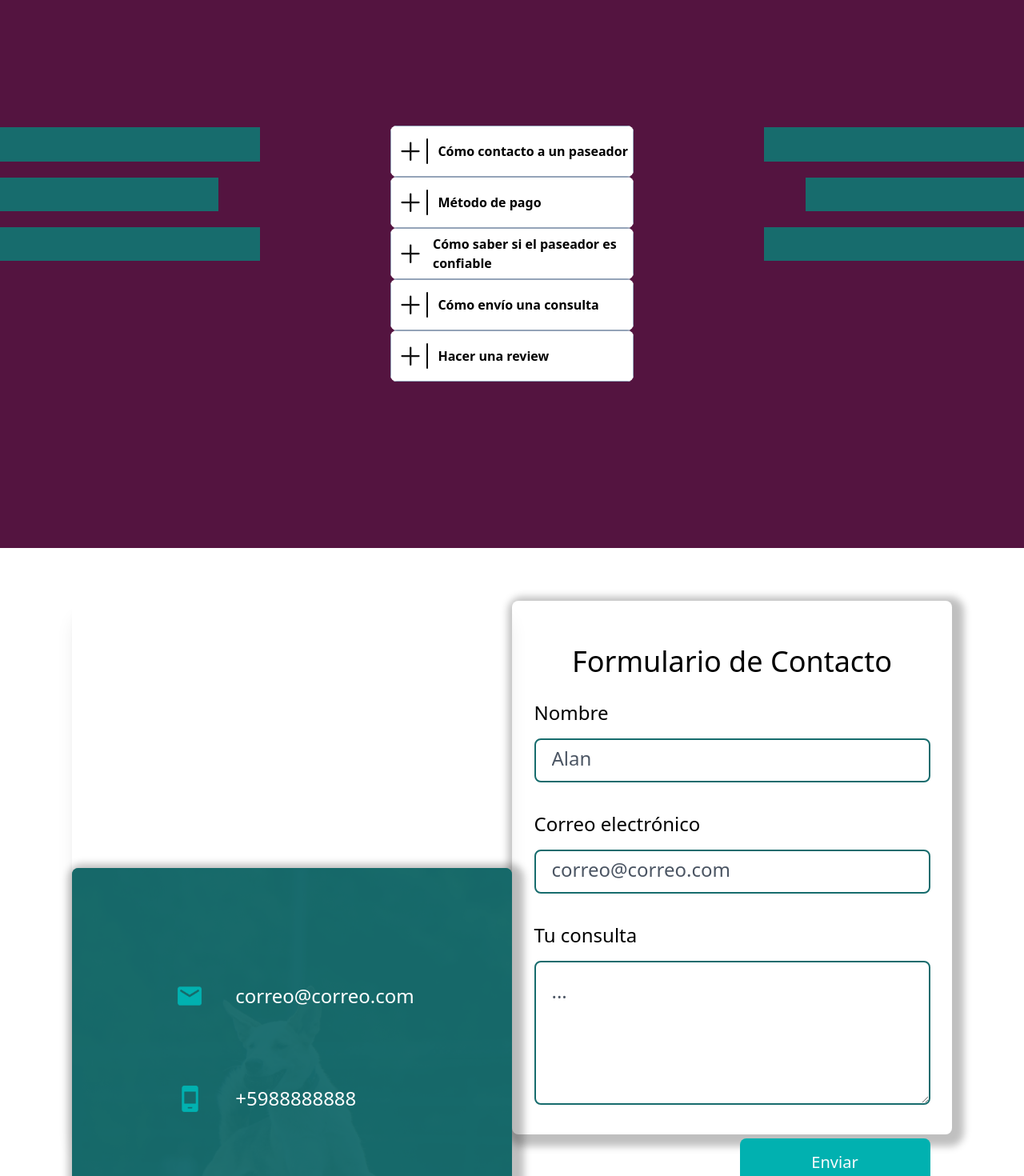
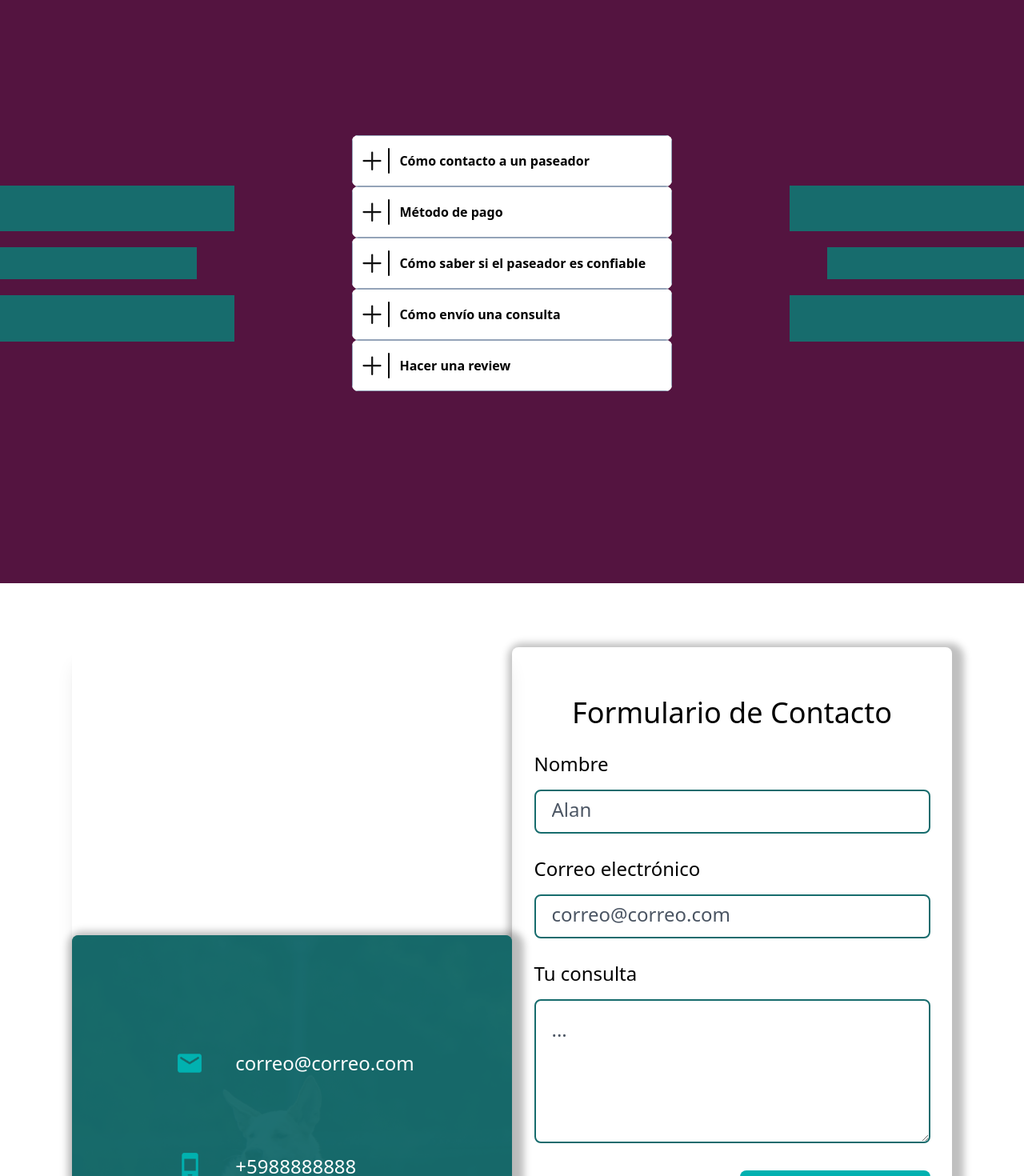
Before and after one commit to No-Country/s6-01-t-csharp, a React (Create React App) app in the folder ClientApp/: page / in a window 1280 px wide. Shown: the part 2500-3970 px from the top of the page at 80% size. Built offline with nearby package versions, Linux system fonts and the light colour scheme.

Commit message:
Optimizando responsive

```diff
--- a/ClientApp/src/components/ContactForm.jsx
+++ b/ClientApp/src/components/ContactForm.jsx
@@ -24,7 +24,7 @@ import React from 'react';
          }, 400);
        }}
      >
-       <Form className='w-[90%] flex flex-col pt-2 gap-2 xl:gap-4 2xl:gap-8'>
+       <Form className='w-[90%] flex flex-col pt-2 gap-2 2xl:gap-7'>
         <div>
           <label htmlFor="name" className='text-xl md:text-2xl  font-normal'>Nombre</label>
           <Field name="name" type="text" placeholder="Alan" className='w-full h-[55px] border-2 rounded-lg border-[#176C6D] placeholder-gray-600 placeholder:text-2xl placeholder:font-normal pl-5 mt-4'/>
--- a/ClientApp/src/components/Contacto.jsx
+++ b/ClientApp/src/components/Contacto.jsx
@@ -7,8 +7,8 @@ import ContactForm from './ContactForm'
 
 const Contacto = () => {
   return (
-    <div id='contacto' className='flex items-center justify-center bg-white min-h-screen md:h-screen'>
-        <div className='w-[100%] md:h-5/6 2xl:h-[900px] flex flex-col md:flex-row justify-center items-center'>
+    <div id='contacto' className='flex items-center justify-center bg-white min-h-screen md:min-h-screen'>
+        <div className='w-[100%] md:h-[720px] 2xl:h-[900px] flex flex-col md:flex-row justify-center items-center md:my-20'>
             <div className='w-[100%] md:w-[48%] lg:w-[550px] h-[550px] md:h-full justify-center content-center md:rounded-lg md:shadow-xl relative'>
                   <img src={imgcontacto} alt="background-img" className='absolute object-cover w-full h-full md:rounded-lg shadow-[5px_5px_10px_10px_rgba(0,0,0,0.25)]'/>
                 <div className='bg-[#176C6D] absolute w-full h-full opacity-80 md:rounded-lg'></div>
--- a/ClientApp/src/components/Faqs.jsx
+++ b/ClientApp/src/components/Faqs.jsx
@@ -33,13 +33,16 @@ function Faqs(){
 
     return(
         <>
-            <div id='faqs' className=" bg-[#541440] w-full h-full">
-                <div className=" bg-[#541440] w-full h-full py-52">
-                <div className='flex justify-between w-full'>
+            <div id='faqs' className=" bg-[#541440] w-full h-screen">
+                <div className=" bg-[#541440] w-full h-full flex items-center">
+                    <div className='flex items-center justify-between w-full'>
                         <div className='flex flex-col justify-center gap-5'>
                             <img src={re1} className='w-2/3 h-[20%] ' />
                             <img src={re2} className='w-[56%] h-[20%]' />
                             <img src={re1} className='w-2/3 h-[20%]' />
+                        </div>
+                        <div className='' >
+                            {FAQS.map((card, index) => (<Questions key={index} title={card.Q} description={card.description} active={active} setActive={setActive} />))}
                         </div>
                         <div className='flex flex-col justify-center items-end gap-5'>
                             <img src={re1} className='w-2/3 h-[20%] ' />
@@ -48,9 +51,7 @@ function Faqs(){
                         </div>
                     </div>
 
-                <div className=' -mt-[12rem] ' >
-                    {FAQS.map((card, index) => (<Questions key={index} title={card.Q} description={card.description} active={active} setActive={setActive} />))}
-                </div>
+
                 </div>
             </div>
         </>
--- a/ClientApp/src/components/Questions.jsx
+++ b/ClientApp/src/components/Questions.jsx
@@ -3,9 +3,9 @@ import mas from '../assets/images/Frame-20.png';
 
 function Questions({title, description, active, setActive}){
 
-        return (<div className='flex justify-center flex-col m-auto bg-[#ffffff15] overflow-hidden rounded-lg w-[19rem] '>
-                    <div  className=' bg-white h-[4rem] w-full'>
-                            <div className='border-[0.2px] border-slate-400 bg-white flex flex-row items-center shadow-md shadow-slate-400 h-[100%] cursor-pointer' onClick={()=> setActive(title)}>
+        return (<div className='flex justify-center flex-col m-auto overflow-hidden rounded-lg w-[268px] md:w-[400px] '>
+                    <div  className=' bg-white h-[4rem] shadow-[5px_5px_20px_5px_rgba(0,0,0,0.25)] w-full '>
+                            <div className='border-[0.2px] border-slate-400  bg-white flex flex-row items-center h-[100%] cursor-pointer' onClick={()=> setActive(title)}>
                                 <div className='flex flex-row gap-2 px-3'>
                                     <img className='w-[1.5rem] h-[1.5rem] flex self-center' src={mas} alt="Simbolo de mas" />
                                     <div className='bg-black rounded-lg w-[0.15rem] h-[2rem] '></div>
@@ -14,8 +14,8 @@ function Questions({title, description, active, setActive}){
                             </div>
                     </div>
 
-                <div className={(active === title ? ' h-[180px] opacity-1' : " ") + ' bg-[#176C6D] rounded-b-lg flex overflow-hidden h-0 opacity-1 transition-all ease-in-out duration-[1s]'}  >
-                    <div className=' text-white p-3 font-semibold text-xs'>
+                <div className={(active === title ? ' h-[110px] md:h-[135px] mb-2 opacity-1' : " ") + ' bg-[#176C6D] rounded-b-lg flex overflow-hidden h-0 opacity-1 transition-all ease-in-out duration-[1s]'}  >
+                    <div className=' text-white p-3 font-semibold text-xs md:text-sm flex justify-center items-center'>
                         <p>
                             {description}
                         </p>
--- a/ClientApp/src/views/LogIn.js
+++ b/ClientApp/src/views/LogIn.js
@@ -45,15 +45,15 @@ function LogIn(){
             <Nav />
             <div className="w-[100%] min-h-screen md:h-screen flex justify-center  items-center pt-20">
 
-                    <div className="flex flex-col md:flex-row justify-center w-[100%] md:h-5/6 2xl:h-[900px]">
-                        <div className=" h-[400px] md:h-full w-[100%] md:w-[48%] lg:w-[550px] md:rounded-md shadow-[5px_5px_10px_10px_rgba(0,0,0,0.25)]">
+                    <div className="flex flex-col md:flex-row justify-center w-[100%] md:h-[600px] 2xl:h-[800px]">
+                        <div className=" h-[400px] md:h-full w-[100%] md:w-[400px] lg:w-[500px] md:rounded-md shadow-[5px_5px_10px_10px_rgba(0,0,0,0.25)]">
                             <img src={dog} className="h-full w-full object-cover md:rounded-md" />
                             <div className='flex flex-col justify-center -my-52 gap-4'>
                                 <p className="text-center text-white text-xl">¿Todavía no tienes una cuenta?</p>
                                 <a href="/Register" className="flex justify-center self-center p-2 text-white text-sm bg-fuchsia-900 hover:bg-fuchsia-800 duration-150 rounded-md w-32 h-9 cursor-pointer">Registrarse</a>
                             </div>
                         </div>
-                        <div className="h-[500px] md:h-full w-[100%] md:w-[48%] lg:w-[550px] flex flex-col justify-center items-center gap-1 shadow-[5px_5px_10px_10px_rgba(0,0,0,0.25)] md:rounded-md">
+                        <div className="h-[500px] md:h-full w-[100%] md:w-[400px] lg:w-[500px] flex flex-col justify-center items-center gap-1 shadow-[5px_5px_10px_10px_rgba(0,0,0,0.25)] md:rounded-md">
                             <h3 className="flex flex-col text-center font-semibold text-xl m-2">Iniciar Sesión</h3>
                             <Formik
                                 initialValues={{
--- a/ClientApp/src/views/Register.jsx
+++ b/ClientApp/src/views/Register.jsx
@@ -72,11 +72,10 @@ function Register(){
     return(
         <>
             <Nav/>
-            <div className="container w-11/12 h-full flex justify-center m-auto py-20">
-                <div className=" bg-neutral-50 mx-auto w-[70%] h-[40rem] rounded-md shadow-slate-600 shadow-lg" >
-                    <div className="flex flex-row h-full rounded-md shadow-slate-500">
-                         <div className="w-2/4 h-full rounded-md shadow-slate-600 shadow-lg overflow-hidden">
-                            <img src={dog2} className=" w-full h-full object-cover " />
+            <div className="w-[100%] min-h-screen md:h-screen flex justify-center  items-center pt-20">
+                <div className="flex flex-col md:flex-row justify-center w-[100%] md:h-[600px] 2xl:h-[800px]" >
+                        <div className="h-[400px] md:h-full w-[100%] md:w-[400px] lg:w-[500px] md:rounded-md shadow-[5px_5px_10px_10px_rgba(0,0,0,0.25)]">
+                            <img src={dog2} className=" h-full w-full object-cover md:rounded-md" />
                             <div className='flex flex-col justify-center -my-52 gap-4'>
                                 <p className="text-center text-white text-xl">¿Ya tenes una cuenta?</p>
                                 <Link to="/login" className="flex justify-center self-center p-2 text-white text-sm bg-fuchsia-900 hover:bg-fuchsia-800 duration-150 rounded-md w-32 h-9 cursor-pointer" >Iniciar Sesión</Link>
@@ -86,8 +85,8 @@ function Register(){
                                 </div>
                             </div>
                         </div>
-                        <div className="p-3 mx-auto w-2/4 h-full flex flex-col justify-center gap-1">
-                            <h3 className="flex flex-col text-center font-semibold text-xl -mt-4 mb-6 ">Registrarse</h3>
+                        <div className="h-[600px] md:h-full w-[100%] md:w-[400px] lg:w-[500px] flex flex-col justify-center items-center gap-1 shadow-[5px_5px_10px_10px_rgba(0,0,0,0.25)] md:rounded-md">
+                            <h3 className="flex flex-col text-center font-semibold text-xl my-6 ">Registrarse</h3>
                             <Formik
                                 initialValues={{
                                     pazzword:'',
@@ -128,7 +127,7 @@ function Register(){
                                 }}
                                 >
                                 {({errors})=>(
-                                        <Form>
+                                        <Form className='w-[80%] h-full'>
                                 <div className=" w-full">
                                         <p className="my-3 font-semibold">Nombre de usuario *</p>
                                         <Field className="border-2 rounded-md border-solid border-teal-600 w-full h-9 px-3" placeholder='AlbertoF' id='name' name='name' type='text' />
@@ -169,7 +168,6 @@ function Register(){
                                     )}
                             </Formik>
                     </div>
-                    </div>
                 </div>
             </div>
         </>
```
Lines whose indentation alone changed are shown as unchanged.
